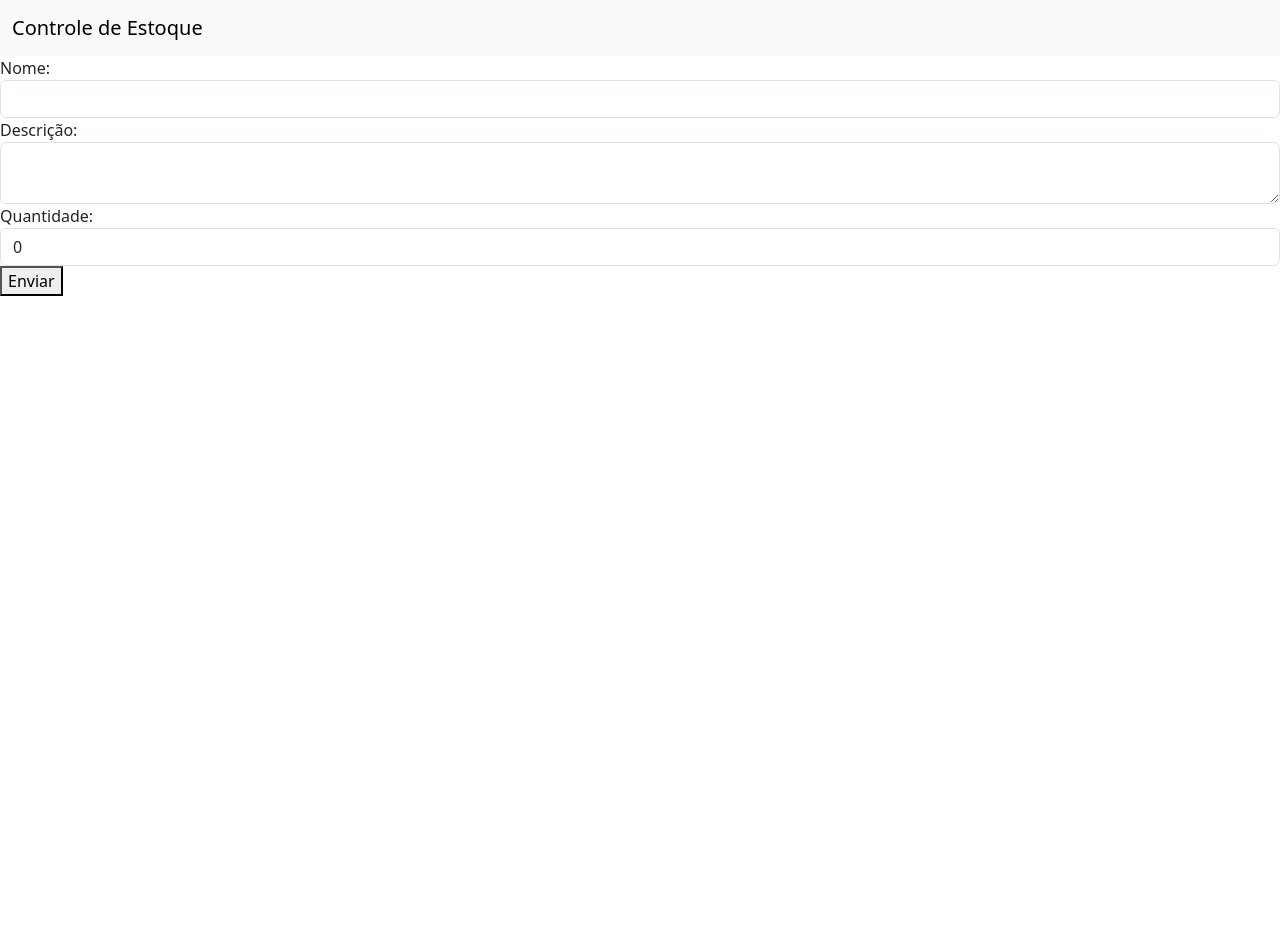
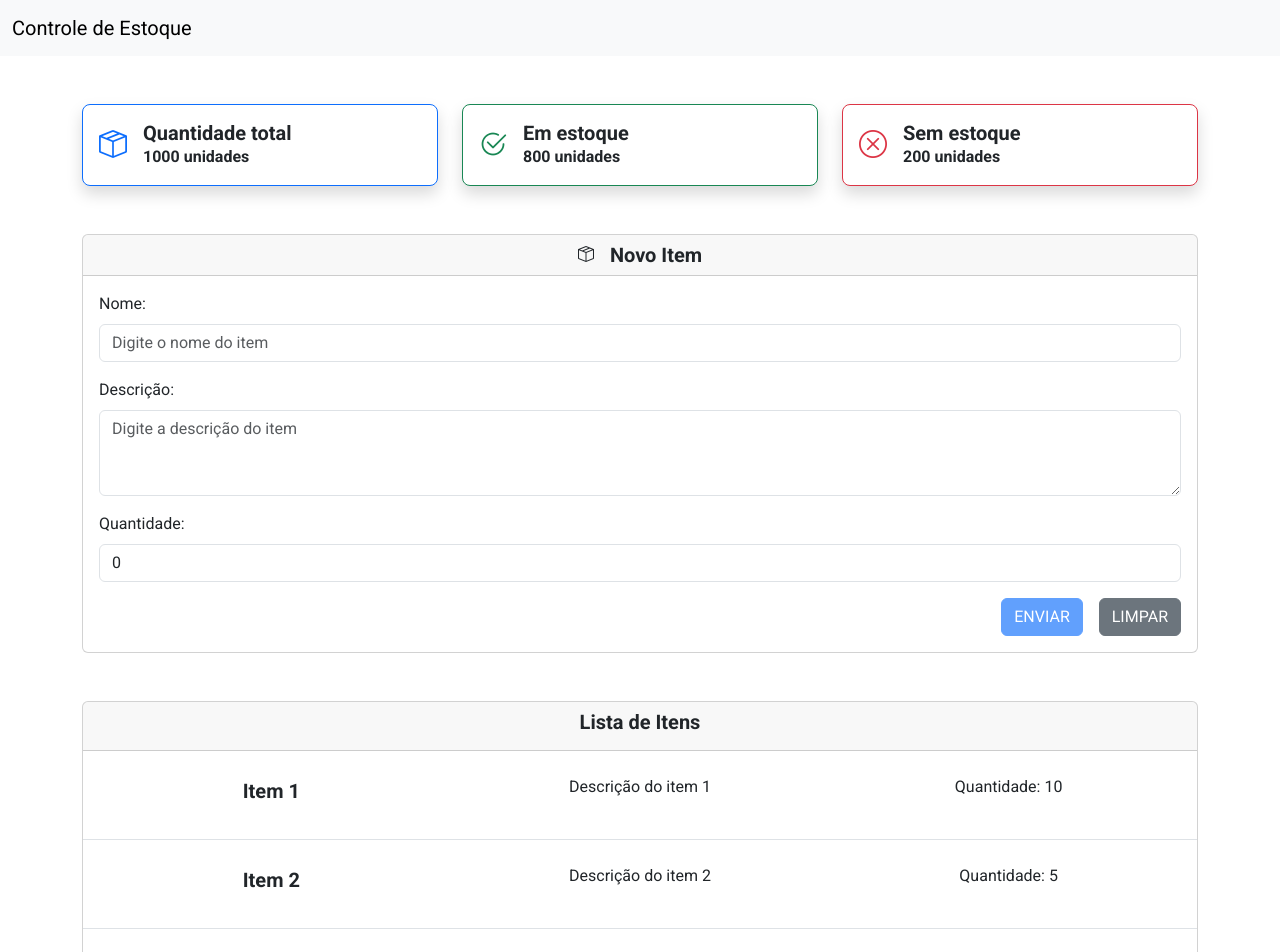
Before and after one commit to EmesDev/estoque-itens, an Angular app: page /home in a window 1280 px wide. Shown: the top 952 px of the page. Before the commit the page ends 800 px from the top, so only its background shows below. Built offline with nearby package versions, Linux system fonts and the light colour scheme.

Commit message:
Alteração de layout

```diff
--- a/src/app/app.module.ts
+++ b/src/app/app.module.ts
@@ -10,6 +10,8 @@ import { HttpClientModule } from '@angular/common/http';
 import { ReactiveFormsModule } from '@angular/forms';
 import { NovoItemFormComponent } from './components/novo-item-form/novo-item-form.component';
 import { InserirProdutoService } from './services/inserir-produto/inserir-produto.service';
+import { CardsEstoqueComponent } from './components/cards-estoque/cards-estoque.component';
+import { ItemListComponent } from './components/item-list/item-list.component';
 
 @NgModule({
   declarations: [
@@ -17,7 +19,9 @@ import { InserirProdutoService } from './services/inserir-produto/inserir-produt
     NavbarComponent,
     HomeComponent,
     EstoqueComponent,
-    NovoItemFormComponent
+    NovoItemFormComponent,
+    CardsEstoqueComponent,
+    ItemListComponent
   ],
   imports: [
     BrowserModule,
--- /dev/null
+++ b/src/app/components/cards-estoque/cards-estoque.component.html
@@ -0,0 +1,37 @@
+  <div class="container my-5">
+    <div class="row row-cols-1 row-cols-md-3 g-4">
+      <div class="col">
+        <div class="card rounded-3 shadow border-primary h-100">
+          <div class="card-body d-flex align-items-center">
+            <i class="bi bi-box-seam text-primary me-3 fs-3"></i>
+            <div>
+              <h5 class="card-title mb-0">Quantidade total</h5>
+              <p class="card-text fw-bold">1000 unidades</p>
+            </div>
+          </div>
+        </div>
+      </div>
+      <div class="col">
+        <div class="card rounded-3 shadow border-success h-100">
+          <div class="card-body d-flex align-items-center">
+            <i class="bi bi-check2-circle text-success me-3 fs-3"></i>
+            <div>
+              <h5 class="card-title mb-0">Em estoque</h5>
+              <p class="card-text fw-bold">800 unidades</p>
+            </div>
+          </div>
+        </div>
+      </div>
+      <div class="col">
+        <div class="card rounded-3 shadow border-danger h-100">
+          <div class="card-body d-flex align-items-center">
+            <i class="bi bi-x-circle text-danger me-3 fs-3"></i>
+            <div>
+              <h5 class="card-title mb-0">Sem estoque</h5>
+              <p class="card-text fw-bold">200 unidades</p>
+            </div>
+          </div>
+        </div>
+      </div>
+    </div>
+  </div>
--- /dev/null
+++ b/src/app/components/item-list/item-list.component.html
@@ -0,0 +1,26 @@
+<div class="container my-5">
+    <div class="row justify-content-center">
+        <div class="col-lg-12">
+            <div class="card">
+                <div class="card-header d-flex align-items-center justify-content-center">
+                    <h5> Lista de Itens </h5>
+                </div>
+                <ul class="list-group list-group-flush">
+                    <li class="list-group-item" *ngFor="let item of items">
+                        <div class="row py-3">
+                            <div class="col-md-4 d-flex align-items-center justify-content-center">
+                                <h5 style="font-family: 'Roboto', sans-serif;">{{ item.name }}</h5>
+                            </div>
+                            <div class="col-md-4 d-flex align-items-center justify-content-center">
+                                <p style="font-family: 'Roboto', sans-serif;">{{ item.description }}</p>
+                            </div>
+                            <div class="col-md-4 d-flex align-items-center justify-content-center">
+                                <p style="font-family: 'Roboto', sans-serif;">Quantidade: {{ item.quantity }}</p>
+                            </div>
+                        </div>
+                    </li>
+                </ul>
+            </div>
+        </div>
+    </div>
+</div>
--- /dev/null
+++ b/src/app/components/item-list/item-list.component.ts
@@ -0,0 +1,27 @@
+import { Component } from '@angular/core';
+
+@Component({
+  selector: 'app-item-list',
+  templateUrl: './item-list.component.html',
+  styleUrls: ['./item-list.component.scss']
+})
+export class ItemListComponent {
+  items = [
+    {
+      name: 'Item 1',
+      description: 'Descrição do item 1',
+      quantity: 10
+    },
+    {
+      name: 'Item 2',
+      description: 'Descrição do item 2',
+      quantity: 5
+    },
+    {
+      name: 'Item 3',
+      description: 'Descrição do item 3',
+      quantity: 2
+    }
+  ];
+
+}
--- a/src/app/components/novo-item-form/novo-item-form.component.html
+++ b/src/app/components/novo-item-form/novo-item-form.component.html
@@ -1,15 +1,38 @@
-<form  [formGroup]="formItens" (ngSubmit)="onSubmit()">
-    <div class="form-group">
-      <label for="itemNome">Nome:</label>
-      <input type="text" id="nome" class="form-control" formControlName="itemNome" name="itemNome" #itemNome>
+<div class="container my-5">
+  <div class="row justify-content-center">
+    <div class="col-lg-12">
+      <div class="card">
+        <div class="card-header d-flex align-items-center justify-content-center">
+          <i class="bi bi-box-seam me-3"></i>
+          <h5 class="card-title m-0">Novo Item</h5>
+        </div>
+        <div class="card-body">
+
+          <form [formGroup]="formItens" (ngSubmit)="onSubmit()">
+            <div class="form-group mb-3">
+              <label class="form-label" for="itemNome">Nome:</label>
+              <input type="text" id="nome" class="form-control" placeholder="Digite o nome do item"
+                formControlName="itemNome" name="itemNome" #itemNome>
+            </div>
+            <div class="form-group mb-3">
+              <label class="form-label" for="ItemDescricao">Descrição:</label>
+              <textarea id="descricao" class="form-control" placeholder="Digite a descrição do item"
+                formControlName="ItemDescricao" name="ItemDescricao" rows="3" #ItemDescricao></textarea>
+            </div>
+            <div class="form-group mb-3">
+              <label class="form-label" for="itemQuantidade">Quantidade:</label>
+              <input type="number" id="quantidade" class="form-control" placeholder="Digite a quantidade"
+                formControlName="itemQuantidade" name="itemQuantidade" #itemQuantidade>
+            </div>
+            <div class="d-grid gap-2 d-md-flex justify-content-md-end">
+
+              <button type="submit" class="btn btn-primary me-md-2" [disabled]="!formItens.valid">Enviar</button>
+              <button type="button" class="btn btn-secondary" (click)="formItens.reset()">Limpar</button>
+
+            </div>
+          </form>
+        </div>
+      </div>
     </div>
-    <div class="form-group">
-      <label for="ItemDescricao">Descrição:</label>
-      <textarea id="descricao" class="form-control" formControlName="ItemDescricao" name="ItemDescricao" #ItemDescricao></textarea>
-    </div>
-    <div class="form-group">
-      <label for="itemQuantidade">Quantidade:</label>
-      <input type="number" id="quantidade" class="form-control" formControlName="itemQuantidade" name="itemQuantidade" #itemQuantidade>
-    </div>
-    <button type="submit">Enviar</button>
-  </form>
+  </div>
+</div>
--- a/src/app/components/novo-item-form/novo-item-form.component.ts
+++ b/src/app/components/novo-item-form/novo-item-form.component.ts
@@ -1,5 +1,5 @@
 import { Component, OnInit } from '@angular/core';
-import { FormGroup, FormControl } from '@angular/forms';
+import { FormGroup, FormControl, Validators } from '@angular/forms';
 import { InserirProdutoService } from 'src/app/services/inserir-produto/inserir-produto.service';
 import { Itens } from 'src/app/shared/itens';
 
@@ -24,21 +24,24 @@ export class NovoItemFormComponent implements OnInit {
 
   createForm(itens: Itens) {
     this.formItens = new FormGroup({
-      itemNome: new FormControl(itens.itemNome),
-      ItemDescricao: new FormControl(itens.ItemDescricao),
-      itemQuantidade: new FormControl(itens.itemQuantidade),
+      itemNome: new FormControl(itens.itemNome, [Validators.required]),
+      ItemDescricao: new FormControl(itens.ItemDescricao, [Validators.required]),
+      itemQuantidade: new FormControl(itens.itemQuantidade, [Validators.required]),
     })
   }
 
   onSubmit() {
     // aqui você pode implementar a logica para fazer seu formulário salvar
     console.log(this.formItens.value);
-    this.service.createItem(this.formItens.value).subscribe(response => {
-      console.log('Item criado com sucesso:', response);
-    })
+    if (this.formItens.invalid) {
+      this.service.createItem(this.formItens.value).subscribe(response => {
+        console.log('Item criado com sucesso:', response);
+      })
 
-    // Usar o método reset para limpar os controles na tela
-    this.formItens.reset(new Itens());
+      // Usar o método reset para limpar os controles na tela
+      this.formItens.reset(new Itens());;
+    }
+
   }
 
 
--- a/src/app/page/home/home.component.html
+++ b/src/app/page/home/home.component.html
@@ -1,2 +1,5 @@
+
 <app-navbar></app-navbar>
+<app-cards-estoque></app-cards-estoque>
 <app-novo-item-form></app-novo-item-form>
+<app-item-list></app-item-list>
--- a/src/index.html
+++ b/src/index.html
@@ -7,6 +7,8 @@
   <meta name="viewport" content="width=device-width, initial-scale=1">
   <link rel="icon" type="image/x-icon" href="favicon.ico">
   <link href="https://cdn.jsdelivr.net/npm/bootstrap@5.3.0-alpha3/dist/css/bootstrap.min.css" rel="stylesheet" integrity="sha384-KK94CHFLLe+nY2dmCWGMq91rCGa5gtU4mk92HdvYe+M/SXH301p5ILy+dN9+nJOZ" crossorigin="anonymous">
+  <link href="https://cdn.jsdelivr.net/npm/bootstrap-icons@1.7.2/font/bootstrap-icons.css" rel="stylesheet">
+
 </head>
 <body>
   <app-root></app-root>
--- a/src/styles.scss
+++ b/src/styles.scss
@@ -1 +1,20 @@
-/* You can add global styles to this file, and also import other style files */
+/* Importa o arquivo de fonte Roboto do Google Fonts */
+@import url('https://fonts.googleapis.com/css2?family=Roboto:wght@300;400;500;700&display=swap');
+
+/* Define a fonte padrão do corpo do documento */
+body {
+  font-family: 'Roboto', sans-serif;
+}
+
+/* Define a fonte para títulos */
+h1, h2, h3, h4, h5, h6 {
+  font-family: 'Roboto', sans-serif;
+  font-weight: 700;
+}
+
+/* Define a fonte para botões */
+button {
+  font-family: 'Roboto', sans-serif;
+  font-weight: 500;
+  text-transform: uppercase;
+}
```
Also changed, not shown: src/app/components/cards-estoque/cards-estoque.component.ts (added, +10 -0 lines), src/app/components/cards-estoque/cards-estoque.component.scss (added), src/app/components/item-list/item-list.component.scss (added), 2 other files (tests, documents, lock files or other folders).
